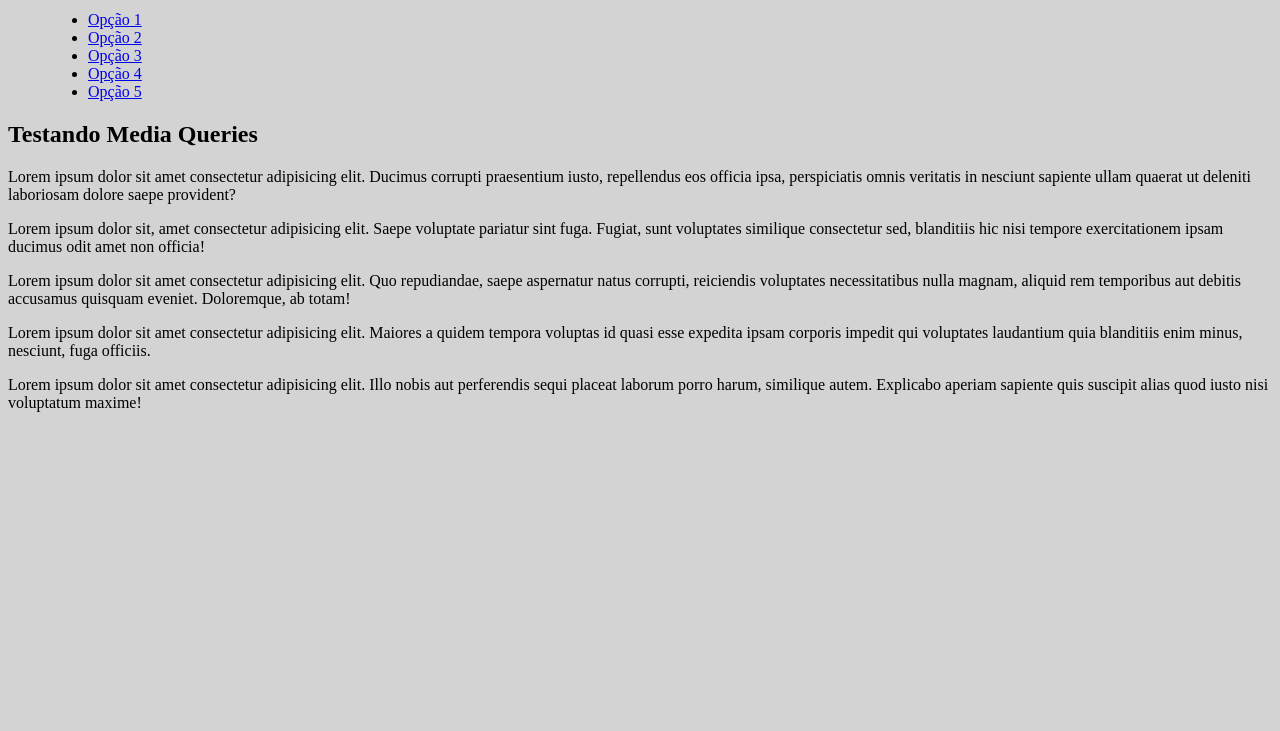
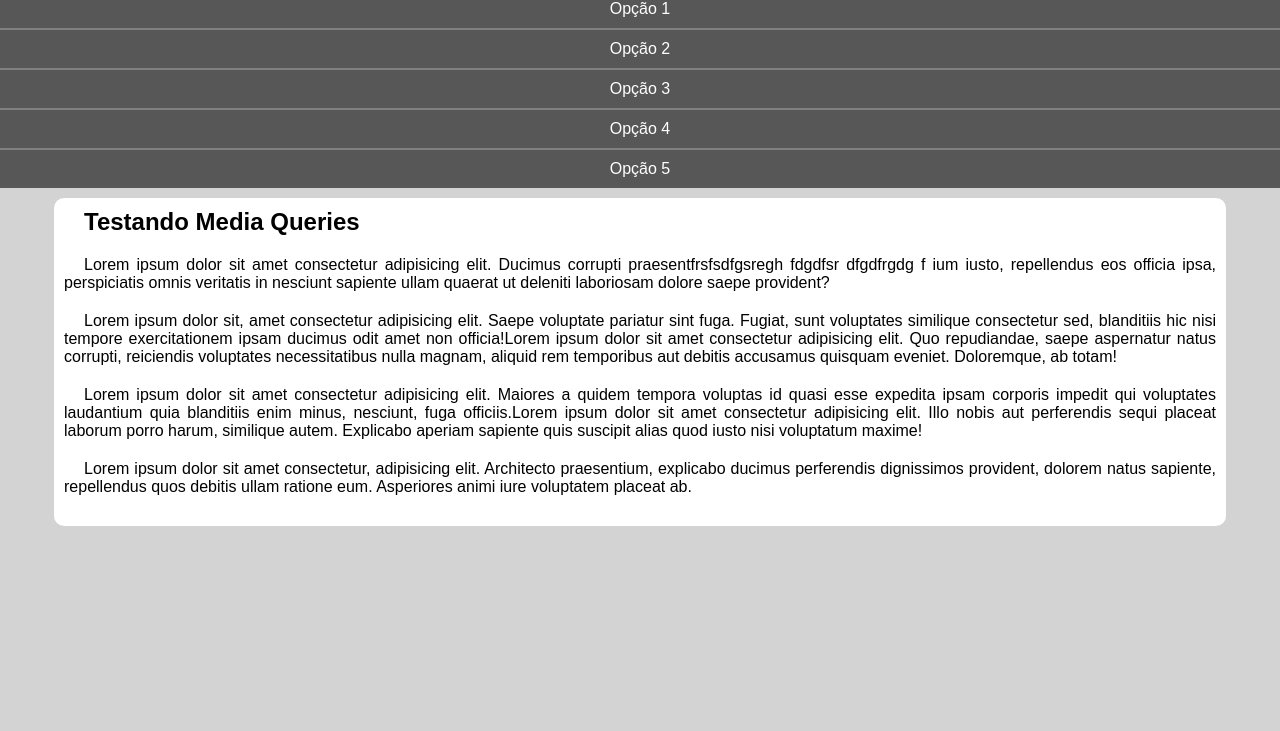
Before and after one commit to RafaelLoren/ex-26-MEDIAQ, a plain HTML site: page MQ05/index.html in a window 1280 px wide. Shown: the part 69-800 px from the top of the page. Drawn offline with Linux system fonts and the light colour scheme.

Commit message:
MQ 05 Att
Textos e menu adicionado com css inicial

```diff
--- a/MQ05/estilos/styles.css
+++ b/MQ05/estilos/styles.css
@@ -1,5 +1,55 @@
 @charset "UTF-8";
 
+*{
+    font-family: Arial, Helvetica, sans-serif;
+    margin: 0px;
+    padding: 0px;
+}
 body, html{
+
     background-color: lightgray;
 }
+header{
+    background-color: grey;
+
+}
+header > h1{
+    padding: 10px;
+    text-align: center;
+}
+menu{
+    display: block;
+}
+menu >ul {
+    list-style-type: none;
+}
+menu > ul > li >a {
+    display: block;
+    padding: 10px;
+    text-decoration: none;
+    text-align: center;
+    background-color: rgb(87, 87, 87);
+    color: white;
+    border-top: 2px solid grey;
+}
+menu > ul > li >a:hover{
+    background-color: grey;
+}
+main{
+    width: 90vw;
+    background-color: white;
+    margin: auto;
+    margin-top: 10px;
+    padding: 10px;
+    border-radius: 10px;
+
+}
+article > h2{
+    padding-bottom: 20px;
+}
+
+article, p{
+    text-align: justify;
+    margin-bottom: 20px;
+    text-indent: 20px;
+}
--- a/MQ05/index.html
+++ b/MQ05/index.html
@@ -23,11 +23,10 @@
     <main>
         <article>
             <h2>Testando Media Queries</h2>
-            <p>Lorem ipsum dolor sit amet consectetur adipisicing elit. Ducimus corrupti praesentium iusto, repellendus eos officia ipsa, perspiciatis omnis veritatis in nesciunt sapiente ullam quaerat ut deleniti laboriosam dolore saepe provident?</p>
-            <p>Lorem ipsum dolor sit, amet consectetur adipisicing elit. Saepe voluptate pariatur sint fuga. Fugiat, sunt voluptates similique consectetur sed, blanditiis hic nisi tempore exercitationem ipsam ducimus odit amet non officia!</p>
-            <p>Lorem ipsum dolor sit amet consectetur adipisicing elit. Quo repudiandae, saepe aspernatur natus corrupti, reiciendis voluptates necessitatibus nulla magnam, aliquid rem temporibus aut debitis accusamus quisquam eveniet. Doloremque, ab totam!</p>
-            <p>Lorem ipsum dolor sit amet consectetur adipisicing elit. Maiores a quidem tempora voluptas id quasi esse expedita ipsam corporis impedit qui voluptates laudantium quia blanditiis enim minus, nesciunt, fuga officiis.</p>
-            <p>Lorem ipsum dolor sit amet consectetur adipisicing elit. Illo nobis aut perferendis sequi placeat laborum porro harum, similique autem. Explicabo aperiam sapiente quis suscipit alias quod iusto nisi voluptatum maxime!</p>
+            <p>Lorem ipsum dolor sit amet consectetur adipisicing elit. Ducimus corrupti praesentfrsfsdfgsregh fdgdfsr dfgdfrgdg f ium iusto, repellendus eos officia ipsa, perspiciatis omnis veritatis in nesciunt sapiente ullam quaerat ut deleniti laboriosam dolore saepe provident?</p>
+            <p>Lorem ipsum dolor sit, amet consectetur adipisicing elit. Saepe voluptate pariatur sint fuga. Fugiat, sunt voluptates similique consectetur sed, blanditiis hic nisi tempore exercitationem ipsam ducimus odit amet non officia!Lorem ipsum dolor sit amet consectetur adipisicing elit. Quo repudiandae, saepe aspernatur natus corrupti, reiciendis voluptates necessitatibus nulla magnam, aliquid rem temporibus aut debitis accusamus quisquam eveniet. Doloremque, ab totam!</p>
+            <p>Lorem ipsum dolor sit amet consectetur adipisicing elit. Maiores a quidem tempora voluptas id quasi esse expedita ipsam corporis impedit qui voluptates laudantium quia blanditiis enim minus, nesciunt, fuga officiis.Lorem ipsum dolor sit amet consectetur adipisicing elit. Illo nobis aut perferendis sequi placeat laborum porro harum, similique autem. Explicabo aperiam sapiente quis suscipit alias quod iusto nisi voluptatum maxime!</p>
+            <p>Lorem ipsum dolor sit amet consectetur, adipisicing elit. Architecto praesentium, explicabo ducimus perferendis dignissimos provident, dolorem natus sapiente, repellendus quos debitis ullam ratione eum. Asperiores animi iure voluptatem placeat ab.</p>
         </article>
     </main>
 </body>
```
